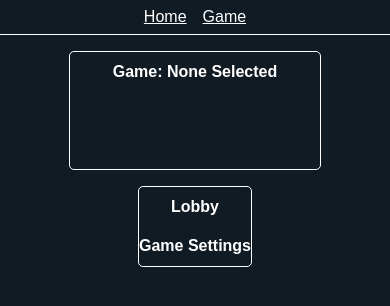
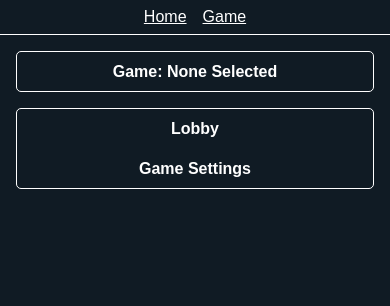
Before and after one commit to bmckay18/Xyla, a website built with Vite: page frontend/index.html in a window 390 px wide. Built offline with nearby package versions, Linux system fonts and the light colour scheme.

Commit message:
Design/prototype (#1)
* Add mobile first styling

* More mobile-first design changes

* Further mobile design changes

```diff
--- a/frontend/index.html
+++ b/frontend/index.html
@@ -3,7 +3,8 @@
   <head>
     <meta charset="UTF-8" />
     <meta name="viewport" content="width=device-width, initial-scale=1.0" />
-    <title>frontend</title>
+
+    <title>Foly</title>
   </head>
   <body>
     <div id="app"></div>
@@ -18,11 +19,11 @@
       <div class="game-area">
         <h1>Game: None Selected</h1>
       </div>
-      <div class="lobby-section">
-        <div class="lobby">
+      <div class="game-details">
+        <div class="lobby-section">
           <h1>Lobby</h1>
         </div>
-        <div class="settings">
+        <div class="lobby-section">
           <h1>Game Settings</h1>
         </div>
       </div>
--- a/frontend/src/style.css
+++ b/frontend/src/style.css
@@ -1,13 +1,26 @@
+:root {
+    --background-color: #101B24;
+    --primary-color: white;
+    --font-family: Arial, Helvetica, sans-serif;
+    --font-size: 16px;
+
+    --border-color: white;
+}
+
 body {
     margin: 0px;
-    background-color: #101B24;
-    color: white;
-    font-size: 16px;
-    font-family:Arial, Helvetica, sans-serif
+    background-color: var(--background-color);
+    color: var(--primary-color);
+    font-size: var(--font-size);
+    font-family: var(--font-family);
+}
+
+h1 {
+    font-size: inherit;
 }
 
 .header {
-    border-bottom: 1px solid white;
+    border-bottom: 1px solid var(--border-color);
     display: flex;
     justify-content: center;
     padding: 0.5rem 0;
@@ -15,43 +28,43 @@ body {
 }
 
 .header a {
-    color:white;
+    color: var(--primary-color);
 }
 
 .main-section {
     display: flex;
     margin: 1rem;
     gap: 1rem;
-}
-
-@media (max-width: 600px) {
-    .main-section {
-        flex-direction: column;
-        align-items: center;
-    }
+    flex-direction: column;
+    align-items: stretch;
 }
 
 .game-area {
     display: flex;
-    justify-content:center;
-    width: 70%;
-    border: 1px solid white;
+    justify-content: center;
+    border: 1px solid var(--border-color);
     border-radius: 5px;
-    min-height: 30vw;
 }
 
-.lobby,
-.settings {
-    display:flex;
-    justify-content: center;
-}
-
-.lobby-section {
-    border: 1px solid white;
+.game-details {
+    border: 1px solid var(--border-color);
     border-radius: 5px;
     flex: 1;
 }
 
-h1 {
-    font-size: inherit;
+.lobby-section {
+    display: flex;
+    justify-content: center;
 }
+
+/* Desktop */
+@media (min-width: 1024px) {
+    .main-section {
+        flex-direction: row;
+    }
+
+    .game-area {
+        width: 70%;
+        min-height: 30vw;
+    }
+}
```
